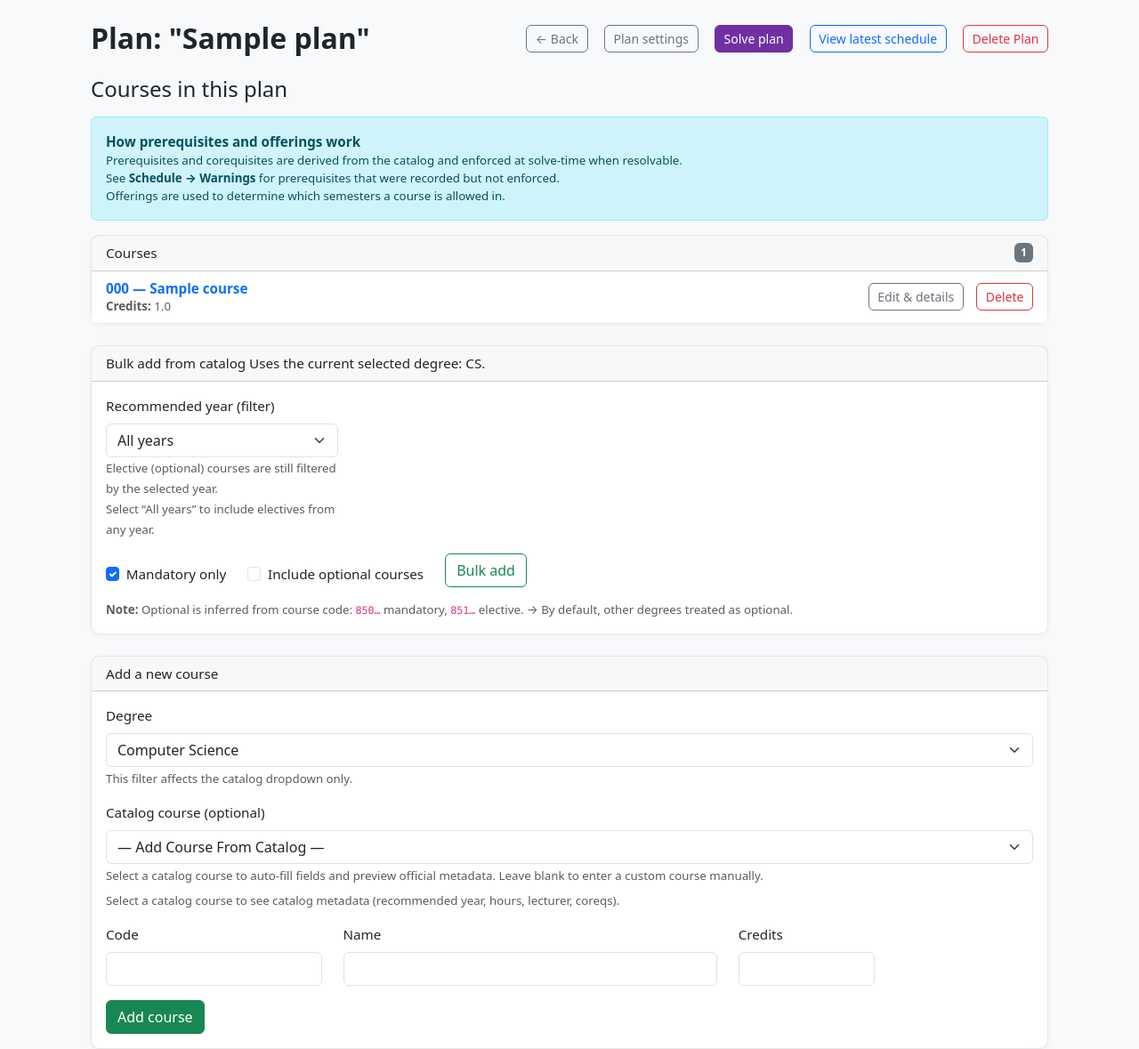
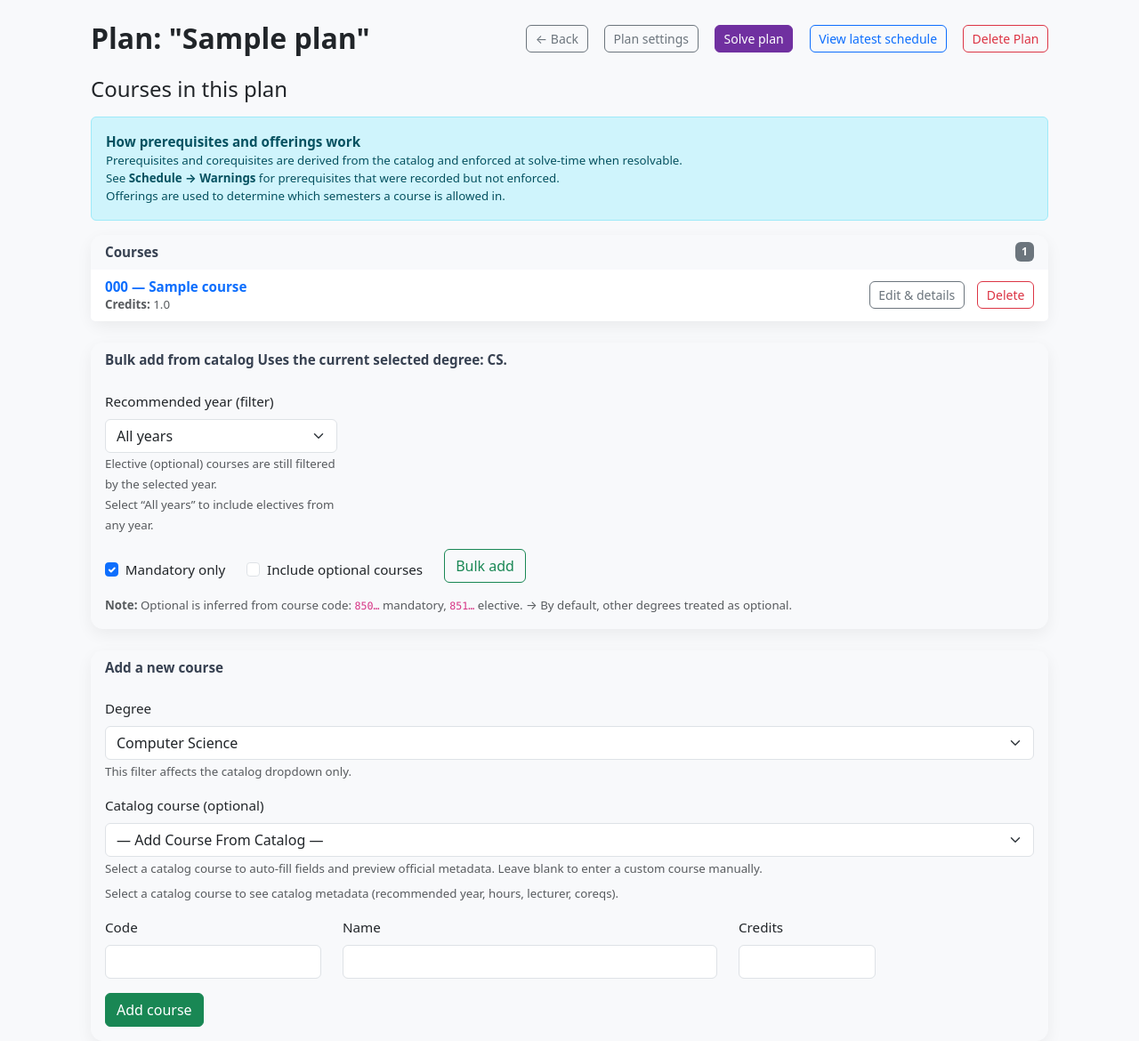
Before and after one commit to sarazoher/course-schedular, a Flask app: page /plans/1 in a window 1280 px wide. Shown: the part 56-1235 px from the top of the page at 89% size. Run offline with Flask 3, Linux system fonts and the light colour scheme; a user stored in the database is signed in; tables that the repository leaves empty hold one stand-in row (values such as "Sample post").

Commit message:
Polish card styling

```diff
--- a/static/css/main.css
+++ b/static/css/main.css
@@ -33,13 +33,17 @@ body {
    ============================== */
 
 .card {
-  border-radius: 10px;
-  border: 1px solid var(--card-border);
-  box-shadow: 0 2px 6px rgba(0, 0, 0, 0.04);
+  background: var(--surface);
+  border: 1px solid var(--border);
+  border-radius: 14px;
+  box-shadow: 0 6px 18px rgba(0, 0, 0, 0.06);
 }
 
-.card + .card {
-  margin-top: 1rem;
+.card-header {
+  background: var(--surface-2);
+  border-bottom: 1px solid var(--border);
+  font-weight: 600;
+  color: var(--text-strong);
 }
 
 /* ==============================
```
